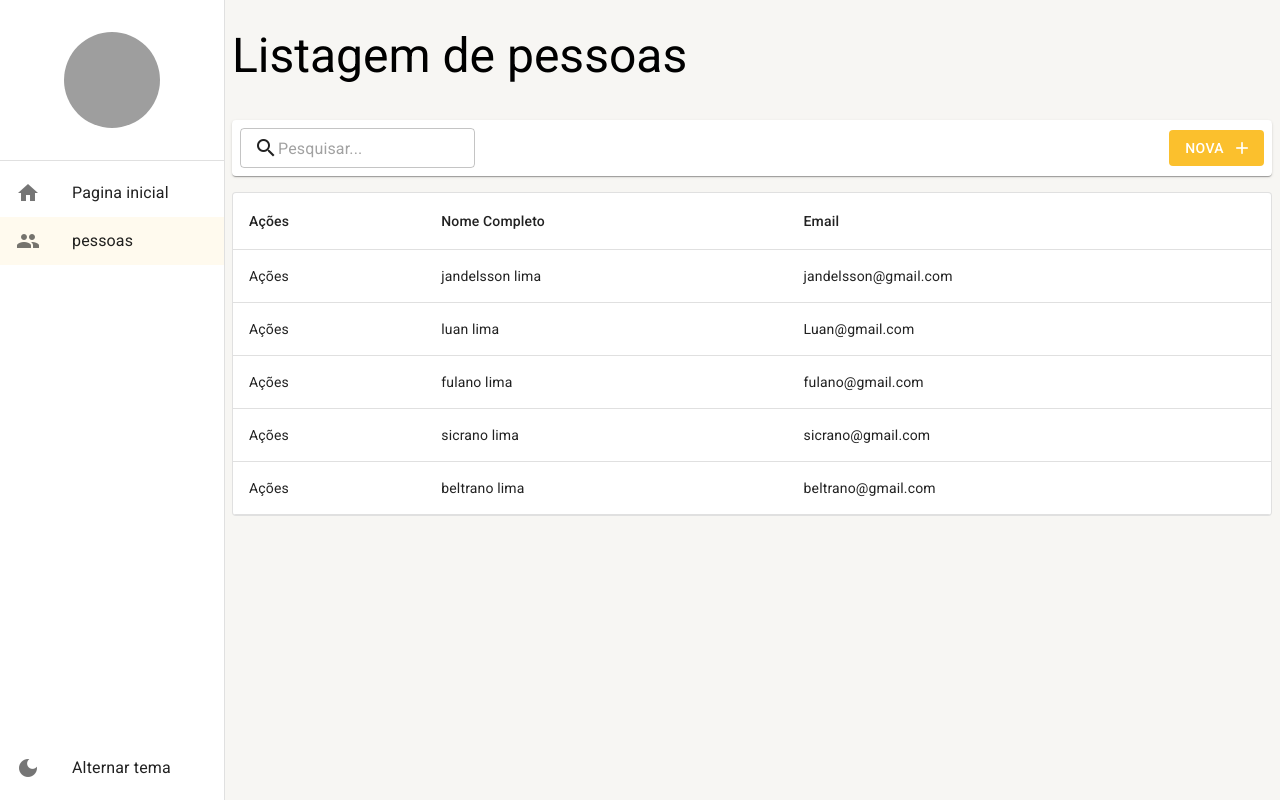
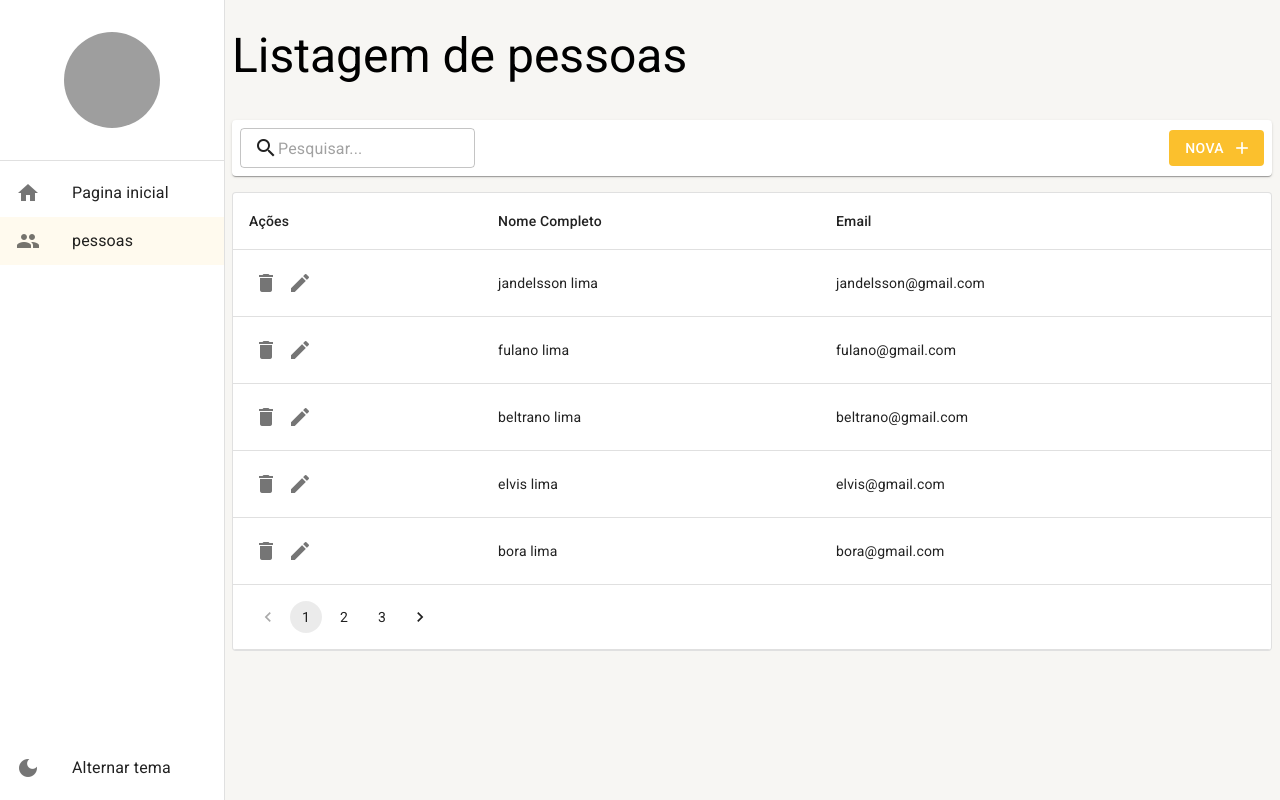
Before and after one commit to LuanCavalcant1/dashmui, a React (Create React App) app: page /pessoas in a window 1280 px wide. Built offline with nearby package versions, Linux system fonts and the light colour scheme; data requests are answered from the project's data file; grey boxes are pictures that could not be loaded.

Commit message:
feat: criando formulario

```diff
--- a/mock/database.json
+++ b/mock/database.json
@@ -1,30 +1,82 @@
 {
   "pessoas": [
     {
-            "id":1,
+      "id": 1,
       "email": "jandelsson@gmail.com",
       "cidadeId": 1,
       "nomeCompleto": "jandelsson lima"
-        },        {
-            "id":5,
-            "email": "Luan@gmail.com",
-            "cidadeId": 1,
-            "nomeCompleto": "luan lima"
-        },        {
-            "id":4,
+    },
+    {
+      "id": 4,
       "email": "fulano@gmail.com",
       "cidadeId": 1,
       "nomeCompleto": "fulano lima"
-        },        {
-            "id":3,
-            "email": "sicrano@gmail.com",
-            "cidadeId": 1,
-            "nomeCompleto": "sicrano lima"
-        },        {
-            "id":2,
+    },
+    {
+      "id": 2,
       "email": "beltrano@gmail.com",
       "cidadeId": 1,
       "nomeCompleto": "beltrano lima"
+    },
+    {
+      "id": 7,
+      "email": "elvis@gmail.com",
+      "cidadeId": 1,
+      "nomeCompleto": "elvis lima"
+    },
+    {
+      "id": 8,
+      "email": "bora@gmail.com",
+      "cidadeId": 1,
+      "nomeCompleto": "bora lima"
+    },
+    {
+      "id": 9,
+      "email": "fodog@gmail.com",
+      "cidadeId": 1,
+      "nomeCompleto": "fodog lima"
+    },
+    {
+      "id": 10,
+      "email": "tata@gmail.com",
+      "cidadeId": 1,
+      "nomeCompleto": "tata lima"
+    },
+    {
+      "id": 11,
+      "email": "luva@gmail.com",
+      "cidadeId": 1,
+      "nomeCompleto": "luva lima"
+    },
+    {
+      "id": 12,
+      "email": "bill@gmail.com",
+      "cidadeId": 1,
+      "nomeCompleto": "bill lima"
+    },
+    {
+      "id": 13,
+      "email": "opa@gmail.com",
+      "cidadeId": 1,
+      "nomeCompleto": "opa lima"
+    },
+    {
+      "id": 14,
+      "email": "sisi@gmail.com",
+      "cidadeId": 1,
+      "nomeCompleto": "sisi lima"
+    },
+    {
+      "id": 15,
+      "email": "jaja@gmail.com",
+      "cidadeId": 1,
+      "nomeCompleto": "jaja lima"
+    },
+    {
+      "id": 16,
+      "email": "delicia@gmail.com",
+      "cidadeId": 1,
+      "nomeCompleto": "delicia lima"
     }
   ]
 }
--- a/package.json
+++ b/package.json
@@ -7,6 +7,8 @@
     "@emotion/styled": "^11.10.5",
     "@mui/icons-material": "^5.10.15",
     "@mui/material": "^5.10.15",
+    "@unform/core": "^2.1.6",
+    "@unform/web": "^2.1.6",
     "axios": "^1.2.1",
     "react": "^18.2.0",
     "react-dom": "^18.2.0",
--- a/src/pages/index.ts
+++ b/src/pages/index.ts
@@ -1,2 +1,3 @@
 export * from './dashboard/Dashboard';
 export * from './pessoas/ListagemDePessoas';
+export * from './pessoas/DetalheDePessoas';
--- /dev/null
+++ b/src/pages/pessoas/DetalheDePessoas.tsx
@@ -0,0 +1,83 @@
+
+import { Form } from '@unform/web';
+import { useEffect, useState } from 'react';
+import { useNavigate, useParams } from 'react-router-dom';
+
+import { FerramentasDeDetalhe } from '../../shared/components';
+import { VTextField } from '../../shared/forms';
+import { LayoutBaseDePagina } from '../../shared/layouts';
+import { PessoasServices } from '../../shared/services/api/pessoas/PessoasServices';
+
+
+export const DetalheDePessoas: React.FC = () => {
+    const { id = 'nova' } = useParams<'id'>();
+    const navigate = useNavigate();
+    const [isLoading, setIsLoading] = useState(false);
+    const [nome, setNome] = useState('');
+
+    useEffect(() => {
+        if (id !== 'nova') {
+            setIsLoading(true);
+            PessoasServices.getById(Number(id))
+                .then((result) => {
+                    setIsLoading(false);
+                    if (result instanceof Error) {
+                        alert(result.message);
+                        navigate('/pessoas');
+                    } else {
+                        setNome(result.nomeCompleto);
+                        console.log(result);
+                    }
+                });
+        }
+    }, [id]);
+
+    const handleSave = () => {
+        console.log('Save');
+    };
+
+    const handleDelete = (id: number) => {
+        if (confirm('Realmente deseja apagar?')) {
+            PessoasServices.deleteById(id)
+                .then(result => {
+                    if (result instanceof Error) {
+                        alert(result.message);
+                    } else {
+                        alert('Registro apagado com sucesso');
+                        navigate('/pessoas');
+                    }
+                });
+        }
+    };
+
+
+    return (
+        <LayoutBaseDePagina
+            titulo={id === 'nova' ? 'Nova Pessoa' : nome}
+            barraDeFerramentas={
+                <FerramentasDeDetalhe
+                    textoBotaoNovo='Nova'
+                    mostrarBotaoSalvarEFechar
+                    mostrarBotaoNovo={id !== 'nova'}
+                    mostrarBotaoApagar={id !== 'nova'}
+
+                    aoClicarEmApagar={() => handleDelete(Number(id))}
+                    aoClicarEmSalvar={() => { handleSave; }}
+                    aoClicarEmNovo={() => navigate('/pessoas/detalhe/nova')}
+                    aoClicarEmVoltar={() => navigate('/pessoas')}
+                    aoClicarEmSalvarEFechar={() => { handleSave; }}
+                />
+            }
+        >
+
+            <Form onSubmit={(dados) => console.log(dados)}>
+                <VTextField
+                    name='nomeCompleto'
+                />
+
+                <button type='submit'>Submit</button>
+            </Form>
+
+        </LayoutBaseDePagina>
+    );
+};
--- a/src/pages/pessoas/ListagemDePessoas.tsx
+++ b/src/pages/pessoas/ListagemDePessoas.tsx
@@ -1,6 +1,6 @@
-import { LinearProgress, Paper, Table, TableBody, TableCell, TableContainer, TableFooter, TableHead, TableRow } from '@mui/material';
+import { Icon, IconButton, LinearProgress, Pagination, Paper, Table, TableBody, TableCell, TableContainer, TableFooter, TableHead, TableRow } from '@mui/material';
 import { useEffect, useMemo, useState } from 'react';
-import { useSearchParams } from 'react-router-dom';
+import { useNavigate, useSearchParams } from 'react-router-dom';
 
 import { FerramentasDaListagem } from '../../shared/components';
 import { Environment } from '../../shared/environment';
@@ -13,6 +13,7 @@ import { IListagemPessoa, PessoasServices } from '../../shared/services/api/pess
 export const ListagemDePessoas: React.FC = () => {
     const [searchParams, setSearchParams] = useSearchParams();
     const { debounce } = useDebounce();
+    const navigate = useNavigate();
 
     const [rows, setRows] = useState<IListagemPessoa[]>([]);
     const [totalCount, setTotalCount] = useState(0);
@@ -22,12 +23,16 @@ export const ListagemDePessoas: React.FC = () => {
         return searchParams.get('busca') || '';
     }, [searchParams]);
 
+    const pagina = useMemo(() => {
+        return Number(searchParams.get('pagina') || '1');
+    }, [searchParams]);
+
     useEffect(() => {
         setIsLoading(true);
 
         debounce(() => {
 
-            PessoasServices.getAll(1, busca)
+            PessoasServices.getAll(pagina, busca)
                 .then((result) => {
                     setIsLoading(false);
 
@@ -42,7 +47,21 @@ export const ListagemDePessoas: React.FC = () => {
                 });
 
         });
-    }, [busca]);
+    }, [busca, pagina]);
+
+    const handleDelete = (id: number) => {
+        if(confirm('Realmente deseja apagar?')){
+            PessoasServices.deleteById(id)
+            .then( result => {
+                if ( result instanceof Error) {
+                    alert(result.message);
+                } else {
+                    setRows(oldRows => [...oldRows.filter(oldRow => oldRow.id !== id)]);
+                    alert('Registro apagado com sucesso');
+                }
+            });
+        }
+    };
 
     return (
         <LayoutBaseDePagina
@@ -52,7 +71,8 @@ export const ListagemDePessoas: React.FC = () => {
                     textoBotaoNovo='Nova'
                     mostrarInputBusca
                     textoDaBusca={busca}
-                    aoMudarTextoDeBusca={texto => setSearchParams({ busca: texto }, { replace: true })}
+                    aoClicarEmNovo={()=> navigate ('/pessoas/detalhe/nova')}
+                    aoMudarTextoDeBusca={texto => setSearchParams({ busca: texto, pagina: '1' }, { replace: true })}
                 />
             }
         >
@@ -60,11 +80,11 @@ export const ListagemDePessoas: React.FC = () => {
                 <Table>
                     <TableHead>
 
-                        <TableRow>
+                        <TableRow >
 
-                            <TableCell>Ações</TableCell>
+                            <TableCell >Ações</TableCell>
                             <TableCell>Nome Completo</TableCell>
-                            <TableCell>Email</TableCell>
+                            <TableCell >Email</TableCell>
 
                         </TableRow>
 
@@ -74,8 +94,18 @@ export const ListagemDePessoas: React.FC = () => {
                         {rows.map(row => (
 
                             <TableRow key={row.id}>
+                                <TableCell>
 
-                                <TableCell>Ações</TableCell>
+                                    <IconButton size='small' onClick={()=>handleDelete(row.id)}>
+                                        <Icon>delete</Icon>
+                                    </IconButton>
+
+                                    <IconButton size='small' onClick={()=> navigate(`/pessoas/detalhe/${row.id}`)}>
+                                        <Icon>edit</Icon>
+                                    </IconButton>
+
+                                </TableCell>
+
                                 <TableCell>{row.nomeCompleto}</TableCell>
                                 <TableCell>{row.email}</TableCell>
 
@@ -84,21 +114,28 @@ export const ListagemDePessoas: React.FC = () => {
 
                     </TableBody>
 
-                            {totalCount === 0 && !isLoading &&(
-                                <caption>{Environment.LISTAGEM_VAZIA}</caption>
-                            )}
+                    {totalCount === 0 && !isLoading && (
+                        <caption>{Environment.LISTAGEM_VAZIA}</caption>
+                    )}
 
                     <TableFooter>
 
                         {isLoading && (
                             <TableRow>
-
                                 <TableCell colSpan={3}>
-
                                     <LinearProgress variant='indeterminate' />
-
                                 </TableCell>
-
+                            </TableRow>
+                        )}
+                        {(totalCount > 0 && totalCount > Environment.LIMITE_DE_LINHAS) && (
+                            <TableRow>
+                                <TableCell colSpan={3}>
+                                    <Pagination
+                                        page={pagina}
+                                        count={Math.ceil(totalCount / Environment.LIMITE_DE_LINHAS)}
+                                        onChange={(_, newPage) => { setSearchParams({ busca, pagina: newPage.toString() }, { replace: true }); }}
+                                    />
+                                </TableCell>
                             </TableRow>
                         )}
 
--- a/src/routes/index.tsx
+++ b/src/routes/index.tsx
@@ -1,7 +1,7 @@
 import { Routes, Route, Navigate } from 'react-router-dom';
 import { useDrawerContext } from '../shared/contexts';
 import { useEffect } from 'react';
-import { Dashboard, ListagemDePessoas } from '../pages';
+import { Dashboard, DetalheDePessoas, ListagemDePessoas } from '../pages';
 
 
 export const AppRoutes = () => {
@@ -29,6 +29,7 @@ export const AppRoutes = () => {
       <Route path='/pagina-inicial' element={<Dashboard />} />
 
       <Route path='/pessoas' element={<ListagemDePessoas />} />
+      <Route path='/pessoas/detalhe/:id' element={<DetalheDePessoas/>} />
 
       <Route path='*' element={<Navigate to="/pagina-inicial" />} />
     </Routes>
--- a/src/shared/components/ferramentas-de-detalhe/FerramentasDeDetalhe.tsx
+++ b/src/shared/components/ferramentas-de-detalhe/FerramentasDeDetalhe.tsx
@@ -32,7 +32,7 @@ export const FerramentasDeDetalhe: React.FC<IFerramentasDeDetalheProps> = ({
     mostrarBotaoVoltar = true,
     mostrarBotaoApagar = true,
     mostrarBotaoSalvar = true,
-    mostrarBotaoSalvarEFechar = false,
+    mostrarBotaoSalvarEFechar = true,
 
     mostrarBotaoNovoCarregando = false,
     mostrarBotaoVoltarCarregando = false,
--- a/src/shared/environment/index.ts
+++ b/src/shared/environment/index.ts
@@ -5,7 +5,7 @@ export const Environment = {
     /**
      * Define a quantidade de linhas a ser carregada por padrão nas listagem
      */
-    LIMITE_DE_LINHAS: 10,
+    LIMITE_DE_LINHAS: 5,
     /**
      * Placeholder exibido nas inputs
      */
--- /dev/null
+++ b/src/shared/forms/index.ts
@@ -0,0 +1 @@
+export * from './VTextField';
--- a/src/shared/services/api/pessoas/PessoasServices.ts
+++ b/src/shared/services/api/pessoas/PessoasServices.ts
@@ -4,14 +4,14 @@ import { Api } from '../axios-config';
 
 export interface IListagemPessoa {
     id: number;
+    cidadeId: number
+    email: string;
     nomeCompleto: string;
-    email :string;
-    cidadeId: number
 }
 export interface IDetalhePessoa {
     id: number;
     nomeCompleto: string;
-    email :string;
+    email: string;
     cidadeId: number
 }
 export type TPessoasComTotalCount = {
@@ -19,69 +19,69 @@ export type TPessoasComTotalCount = {
     totalCount: number;
 }
 
-const getAll = async(page = 1,filter=''): Promise<TPessoasComTotalCount | Error> => {
+const getAll = async (page = 1, filter = ''): Promise<TPessoasComTotalCount | Error> => {
     try {
         const urlRelativa = `/pessoas?_page=${page}&_limit=${Environment.LIMITE_DE_LINHAS}&nomeCompleto_like=${filter}`;
 
-        const {data, headers} = await Api.get(urlRelativa);
+        const { data, headers } = await Api.get(urlRelativa);
 
-        if(data) {
+        if (data) {
             return {
                 data,
-                totalCount: Number(headers['x-total-counter'] || Environment.LIMITE_DE_LINHAS),
+                totalCount: Number(headers['x-total-count'] || Environment.LIMITE_DE_LINHAS),
             };
         } return new Error('Error ao listar os registros');
     } catch (error) {
         console.error(error);
-        return new Error((error as {message:string}).message ||'Error ao listar os registros');
+        return new Error((error as { message: string }).message || 'Error ao listar os registros');
     }
 };
 
-const getById = async(id:number): Promise<IDetalhePessoa | Error> => {
+const getById = async (id: number): Promise<IDetalhePessoa | Error> => {
     try {
-        const {data} = await Api.get(`/pessoas/${id}`);
+        const { data } = await Api.get(`/pessoas/${id}`);
 
-        if(data) {
+        if (data) {
             return data;
         } return new Error('Error ao consultar o registro');
 
     } catch (error) {
         console.error(error);
-        return new Error((error as {message:string}).message ||'Error ao consultar o registro');
+        return new Error((error as { message: string }).message || 'Error ao consultar o registro');
     }
 };
 
-const create = async(dados: Omit<IDetalhePessoa, 'id'>): Promise<number | Error> => {
+const create = async (dados: Omit<IDetalhePessoa, 'id'>): Promise<number | Error> => {
     try {
-        const {data} = await Api.post<IDetalhePessoa>('/pessoas', dados);
+        const { data } = await Api.post<IDetalhePessoa>('/pessoas', dados);
 
-        if(data) {
+        if (data) {
             return data.id;
         } return new Error('Error ao criar o registro');
 
     } catch (error) {
         console.error(error);
-        return new Error((error as {message:string}).message ||'Error ao criar o registro');
+        return new Error((error as { message: string }).message || 'Error ao criar o registro');
     }
 };
 
-const updateById = async(id:number, dados: IDetalhePessoa): Promise<void | Error> => {
+const updateById = async (id: number, dados: IDetalhePessoa): Promise<void | Error> => {
     try {
         await Api.put(`/pessoas/${id}`, dados);
 
     } catch (error) {
         console.error(error);
-        return new Error((error as {message:string}).message ||'Error ao atualizar o registro');
+        return new Error((error as { message: string }).message || 'Error ao atualizar o registro');
     }
 };
 
-const deleteById = async(id:number): Promise<void | Error> => {
+const deleteById = async (id: number): Promise<void | Error> => {
     try {
         await Api.delete(`/pessoas/${id}`);
 
     } catch (error) {
         console.error(error);
-       return new Error((error as {message:string}).message ||'Error ao apagar o registro');
+        return new Error((error as { message: string }).message || 'Error ao apagar o registro');
     }
 };
 
```
Also changed, not shown: src/shared/forms/VTextField.tsx (added, +37 -0 lines), 1 other file (tests, documents, lock files or other folders). Lines whose indentation alone changed are shown as unchanged.
